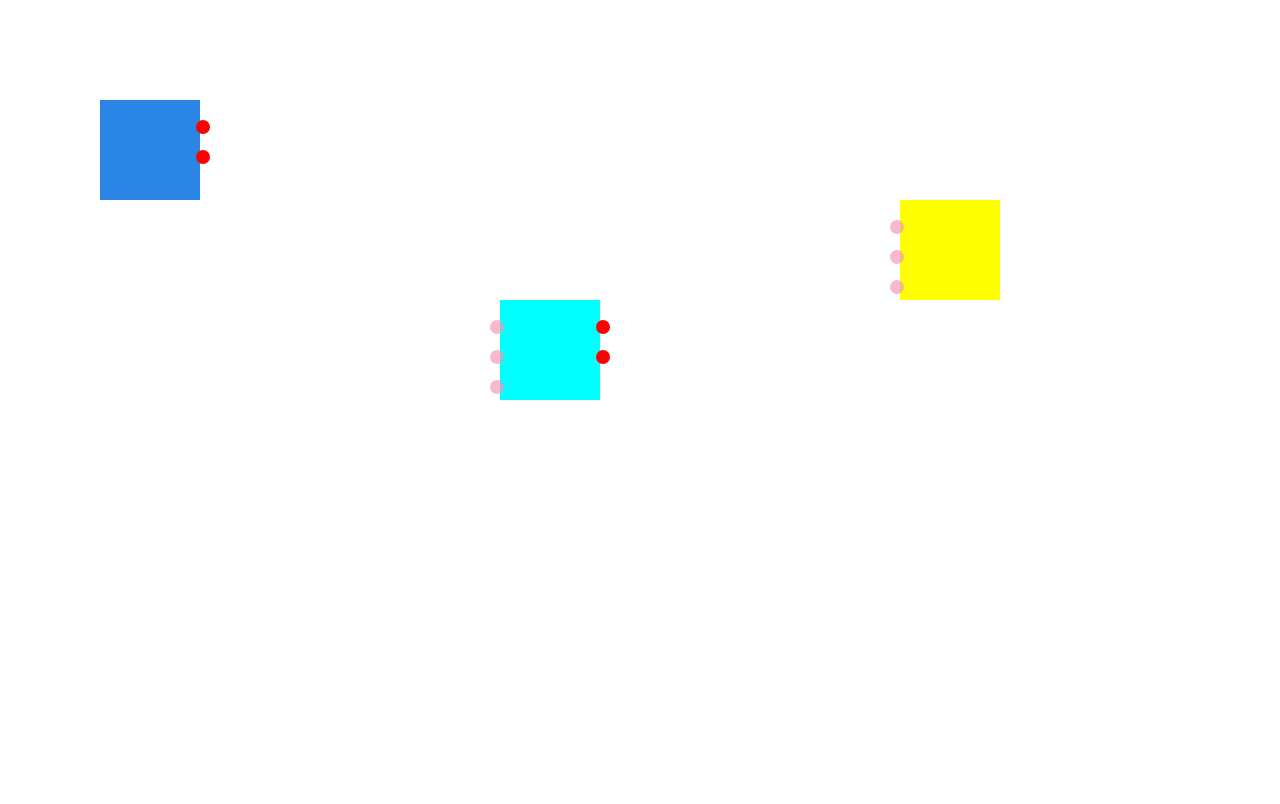
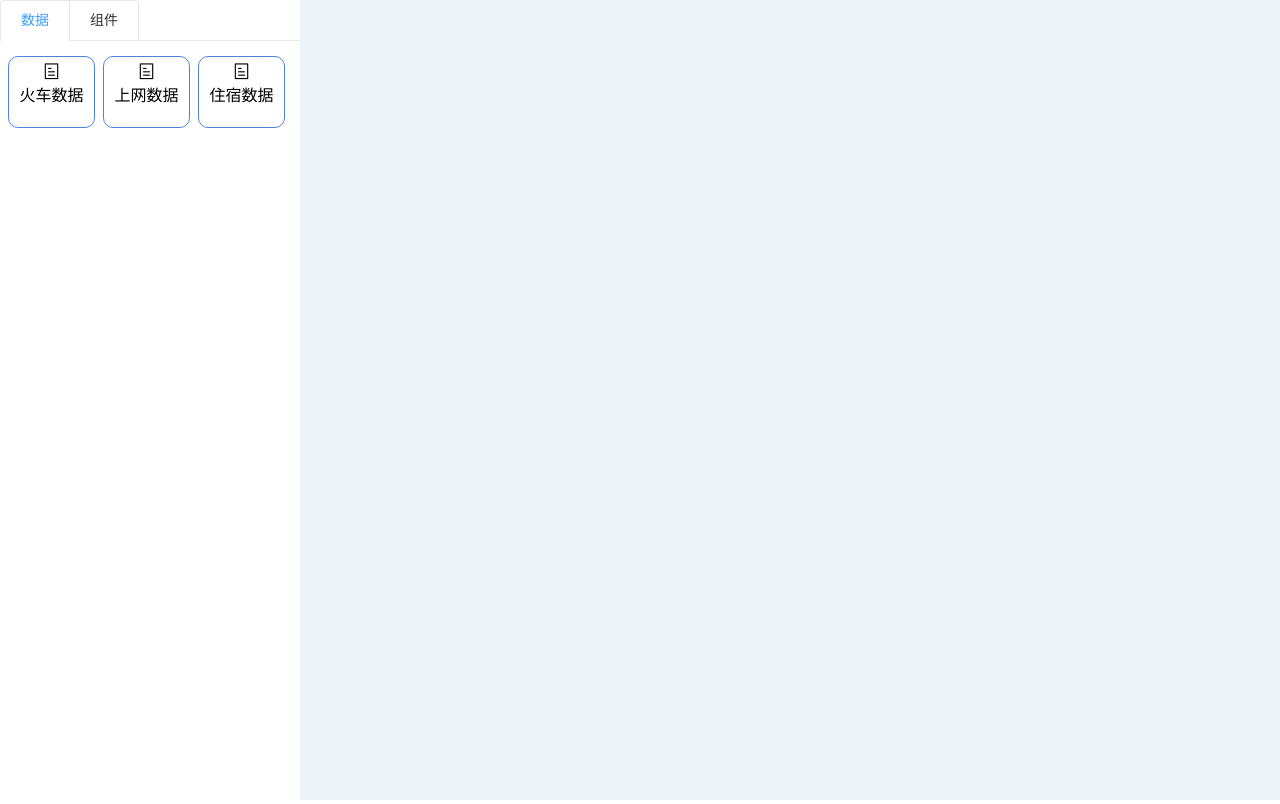
Before and after one commit to chenghao94/canvas-vue, a Vue app: page /#/ in a window 1280 px wide. Built offline with nearby package versions, Linux system fonts and the light colour scheme.

Commit message:
提交一波代码

```diff
--- /dev/null
+++ b/src/page/canvas-panel/index.vue
@@ -0,0 +1,23 @@
+<template>
+  <div></div>
+</template>
+
+<script>
+export default {
+  name: 'canvas-panel',
+  components: {},
+  props: {},
+  data () {
+    return {}
+  },
+  computed: {},
+  watch: {},
+  methods: {},
+  mounted () {
+  }
+}
+</script>
+
+<style scoped lang="less">
+
+</style>
--- /dev/null
+++ b/src/page/model-page/SDK.js
@@ -0,0 +1,7 @@
+export default class SDK {
+  constructor (flow = { nodes: [], links: [] }) {
+    this.flow = flow
+    this.scale = 1
+    this.inited = true
+  }
+}
--- /dev/null
+++ b/src/page/model-page/index.vue
@@ -0,0 +1,92 @@
+<template>
+  <div class="model-page-view">
+    <div class="left-panel">
+      <el-tabs type="card">
+        <el-tab-pane label="数据">
+          <div class="data-list">
+            <div v-for="item of dataList" class="data-item" :key="item.id" draggable>
+              <i class="el-icon-tickets" style="font-size: 18px"></i>
+              <div>{{item.name}}</div>
+            </div>
+          </div>
+        </el-tab-pane>
+        <el-tab-pane label="组件">
+          <div class="data-list">
+            <div v-for="item of componentList" class="data-item" :key="item.id" draggable>
+              <i class="el-icon-tickets" style="font-size: 18px"></i>
+              <div>{{item.name}}</div>
+            </div>
+          </div>
+        </el-tab-pane>
+      </el-tabs>
+    </div>
+    <div class="canvas-panel">
+      <canvas-panel v-if="sdk.inited" :sdk="sdk"></canvas-panel>
+    </div>
+  </div>
+</template>
+
+<script>
+import Data from './json/data'
+import Components from './json/components'
+import Flow from './json/flow'
+import SDK from './SDK'
+import CanvasPanel from '../canvas-panel'
+export default {
+  name: 'model-page',
+  components: { CanvasPanel },
+  props: {},
+  data () {
+    return {
+      dataList: Data,
+      componentList: Components,
+      Flow,
+      sdk: {}
+    }
+  },
+  computed: {},
+  watch: {},
+  methods: {
+    init () {
+      this.sdk = new SDK(Flow)
+    }
+  },
+  mounted () {
+    this.init()
+  }
+}
+</script>
+
+<style scoped lang="less">
+.model-page-view {
+  height: 100%;
+  display: flex;
+  background-color: #ffffff;
+  .left-panel {
+    flex: 0 0 300px;
+    .data-list {
+      display: flex;
+      flex-wrap: wrap;
+      .data-item {
+        text-align: center;
+        width: 75px;
+        height: 60px;
+        font-size: 16px;
+        cursor: pointer;
+        border: solid 1px #5281dd;
+        padding: 5px;
+        margin-bottom: 8px;
+        margin-left: 8px;
+        border-radius: 10px;
+      }
+      .data-item:hover {
+        background-color: #d9e9fa;
+      }
+    }
+  }
+  .canvas-panel {
+    background-color: #eef2f9;
+    flex: 1;
+  }
+}
+</style>
--- /dev/null
+++ b/src/page/model-page/json/data.json
@@ -0,0 +1,35 @@
+[
+  {
+    "id": "id001",
+    "name": "火车数据",
+    "type": "data",
+    "inputs": [],
+    "outputs": [
+      {
+        "id": "output01"
+      }
+    ]
+  },
+  {
+    "id": "id002",
+    "name": "上网数据",
+    "type": "data",
+    "inputs": [],
+    "outputs": [
+      {
+        "id": "output01"
+      }
+    ]
+  },
+  {
+    "id": "id003",
+    "name": "住宿数据",
+    "type": "data",
+    "inputs": [],
+    "outputs": [
+      {
+        "id": "output01"
+      }
+    ]
+  }
+]
--- /dev/null
+++ b/src/page/model-page/json/flow.json
@@ -0,0 +1,47 @@
+{
+  "nodes": [
+    {
+      "id": "node001",
+      "entityId": "id001",
+      "type": "data",
+      "name": "火车数据",
+      "inputs": [],
+      "outputs": [
+        {
+          "id": "output01"
+        }
+      ],
+      "pos": {
+        "left": 30,
+        "top": 50
+      }
+    },
+    {
+      "id": "node002",
+      "entityId": "id006",
+      "type": "component",
+      "name": "筛选过滤",
+      "inputs": [
+        {
+          "id": "input01"
+        }
+      ],
+      "outputs": [
+        {
+          "id": "output01"
+        }
+      ],
+      "pos": {
+        "left": 330,
+        "top": 150
+      }
+    }
+  ],
+  "links": [
+    {
+      "id": "path001",
+      "sourceId": "id001output01",
+      "targetId": "id006input01"
+    }
+  ]
+}
--- a/src/router.js
+++ b/src/router.js
@@ -8,6 +8,11 @@ export default new Router({
     {
       path: '/',
       name: '组件连线',
+      component: () => import('./page/model-page/index.vue')
+    },
+    {
+      path: '/link',
+      name: '组件连线',
       component: () => import('./page/drag-link/index.vue')
     }
   ]
```
Also changed, not shown: src/page/drag-link/drag-component.vue (+26 -16 lines), src/page/drag-link/index.vue (+59 -15 lines), src/page/model-page/json/components.json (added).
